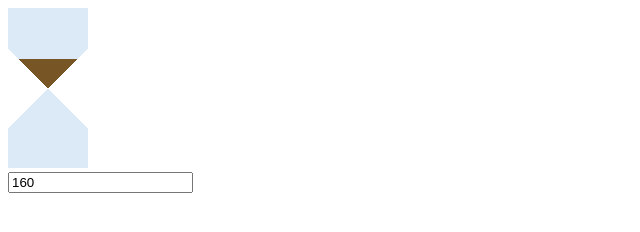
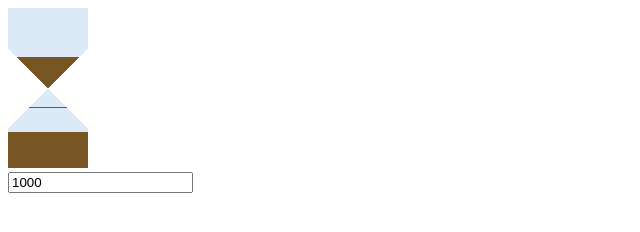
Before and after one commit to jborza/hourglass-js, a plain HTML site: page index.html in a window 1280 px wide. Shown: the whole page, without its empty margins (0-640 px from the left). Drawn offline with Linux system fonts and the light colour scheme.

Commit message:
top and bottom rendering of full rows

```diff
--- a/hourglass.js
+++ b/hourglass.js
@@ -2,7 +2,14 @@ const WIDTH = 80;
 const HEIGHT = 160;
 
 function getLeftBorder(y){
-    return Math.max(0, 120-y);
+    if(y < 40)
+        return 0;
+    else if(y < 80)
+        return y-40;
+    else if(y < 120)
+        return 120-y;
+    else
+        return 0;
 }
 
 //TODO inline
@@ -21,7 +28,7 @@ function drawBorders(ctx) {
 }
 
 function grainsInRow(y){
-    return (getLeftBorder(y) * 2 - WIDTH);
+    return (WIDTH - getLeftBorder(y) * 2);
 }
 
 function getGrainStyle(){
@@ -46,7 +53,20 @@ function drawGrainsTop(ctx, grainCount){
 }
 
 function drawGrainsBottom(ctx, grainCount){
-
+    ctx.fillStyle = getGrainStyle();
+    //todo memoize
+    //calculate amount of full rows
+    let currentGrains = 0;
+    for(y = HEIGHT; y >= HEIGHT/2; y--){
+        const grainsInThisRow = grainsInRow(y);
+        //draw full row if we can
+        if((currentGrains + grainsInThisRow) < grainCount){
+            let leftBorder = getLeftBorder(y);
+            let rightBorder = getRightBorder(y);
+            ctx.fillRect(leftBorder, y, rightBorder-leftBorder, 1);
+            currentGrains += grainsInThisRow;
+        }
+    }
 }
 
 function getContext() {
@@ -54,12 +74,19 @@ function getContext() {
     return canvas.getContext("2d");
 }
 
+function getGrainCountTop(){
+    let grains = document.getElementById("grains");
+    return grains.value;
+}
+
 function draw() {
     let ctx = getContext();
     drawBorders(ctx);
-    const grainCount = 900;
-    drawGrainsTop(ctx, grainCount);
-    drawGrainsBottom(ctx, grainCount);
+    const grainCountTotal = 4000;
+    const grainCountTop = getGrainCountTop();
+    const grainCountBottom = grainCountTotal - grainCountTop;
+    drawGrainsTop(ctx, grainCountTop);
+    drawGrainsBottom(ctx, grainCountBottom);
 }
 
 window.onload = draw();
--- a/index.html
+++ b/index.html
@@ -5,9 +5,11 @@
         <div style="width: 80px; height:160px; ">
             <canvas id="canvas" width="80" height="160"></canvas>
         </div>
-        <input type="number" value="160" style="margin-top: 4px;">
+        <input id="grains" type="number" value="1000" style="margin-top: 4px;" onchange="draw()">
 
         <script src="hourglass.js"></script>
 
+
+
     </body>
 </html>
```
